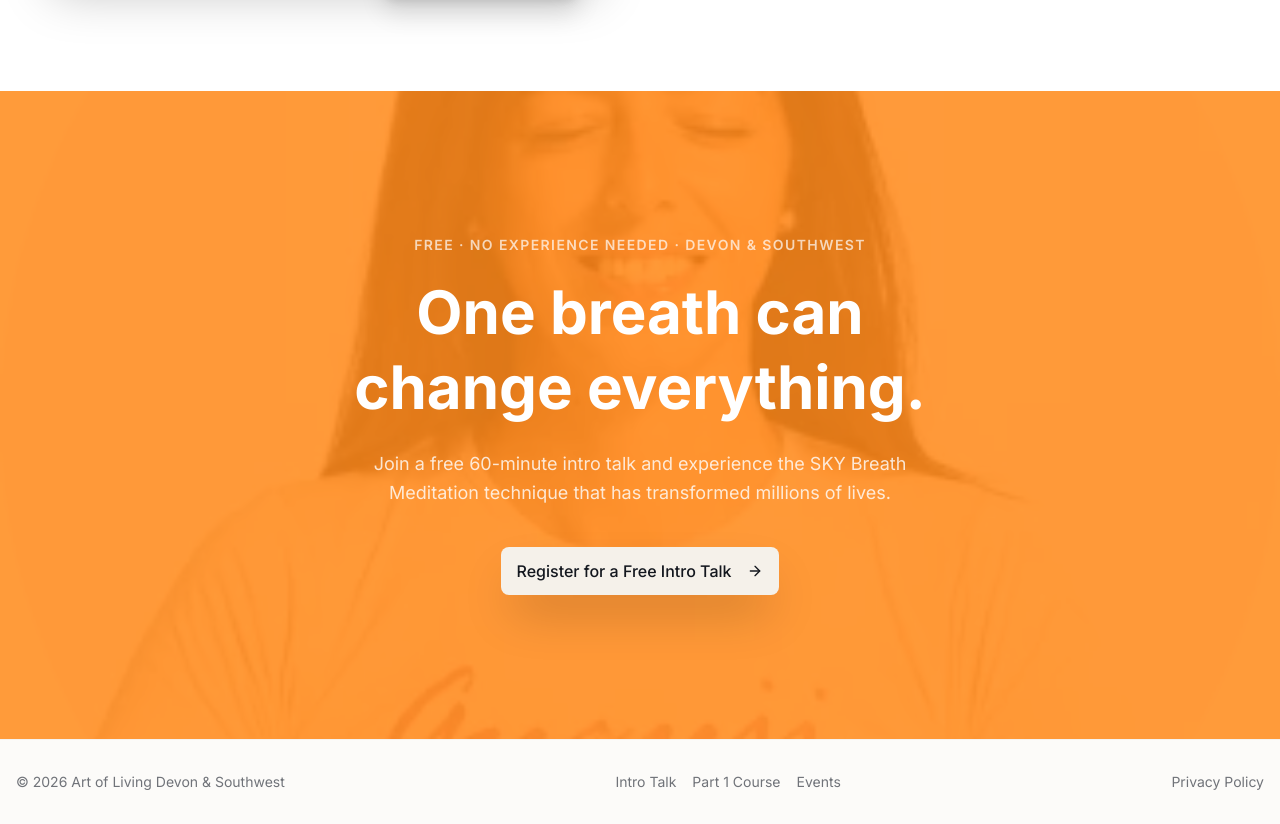
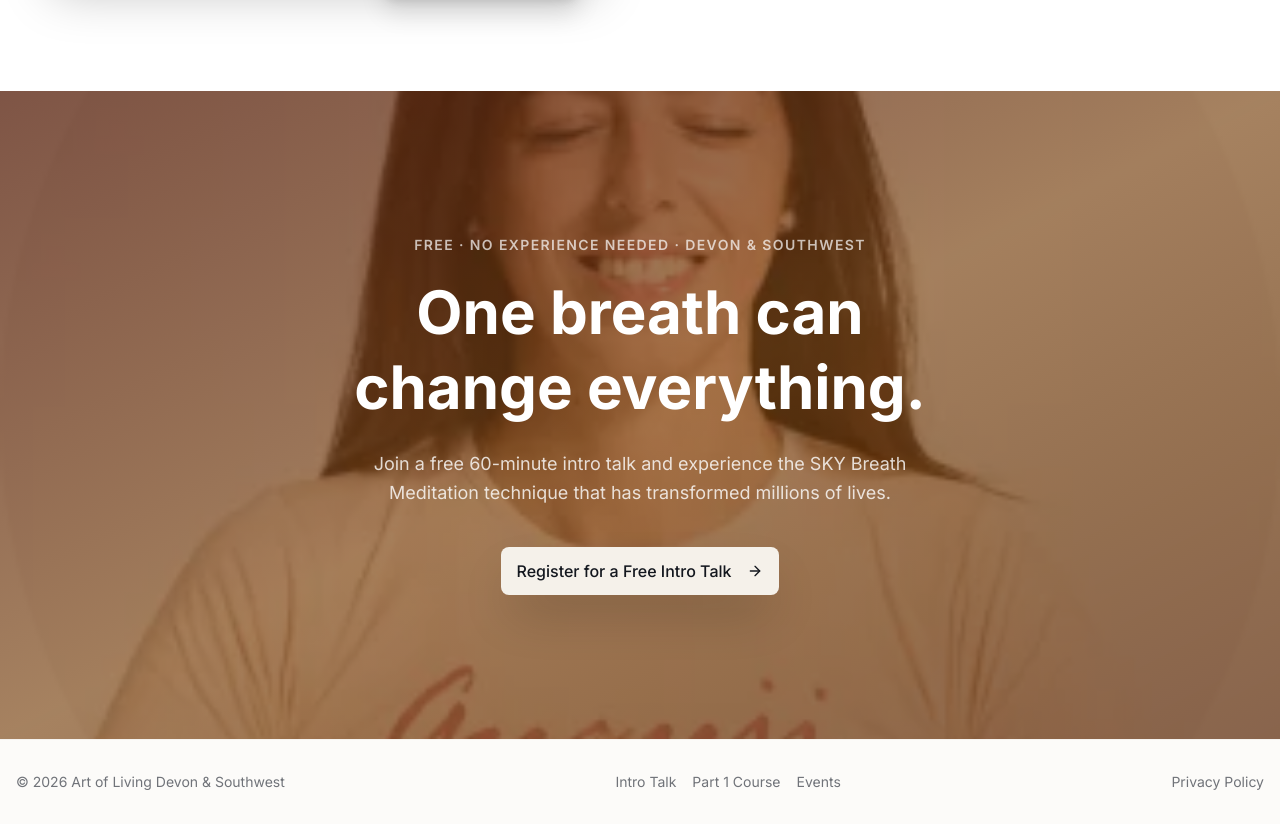
Before and after one commit to puskarsilwal/art-of-living-devon, a Next.js app: page / in a window 1280 px wide. Shown: the part 2997-3821 px from the top of the page. Built offline with nearby package versions, Linux system fonts and the light colour scheme.

Commit message:
fix(home): tone down footer CTA orange overlay - replace flat primary/85 with layered dark + warm tint

```diff
--- a/src/components/home/footer-cta.tsx
+++ b/src/components/home/footer-cta.tsx
@@ -15,8 +15,9 @@
           className="object-cover object-center"
         />
       </div>
-      {/* Primary colour overlay — brand colour without losing the photo entirely */}
-      <div className="absolute inset-0 z-10 bg-primary/85" />
+      {/* Dark base + warm brand tint — lets the photo show through */}
+      <div className="absolute inset-0 z-10 bg-black/50" />
+      <div className="absolute inset-0 z-10 bg-gradient-to-br from-orange-900/50 via-primary/30 to-amber-800/40" />
 
       <div className="relative z-20 max-w-3xl mx-auto px-6 sm:px-10 text-center">
         <p className="text-white/70 font-semibold text-sm uppercase tracking-widest mb-5">
```
